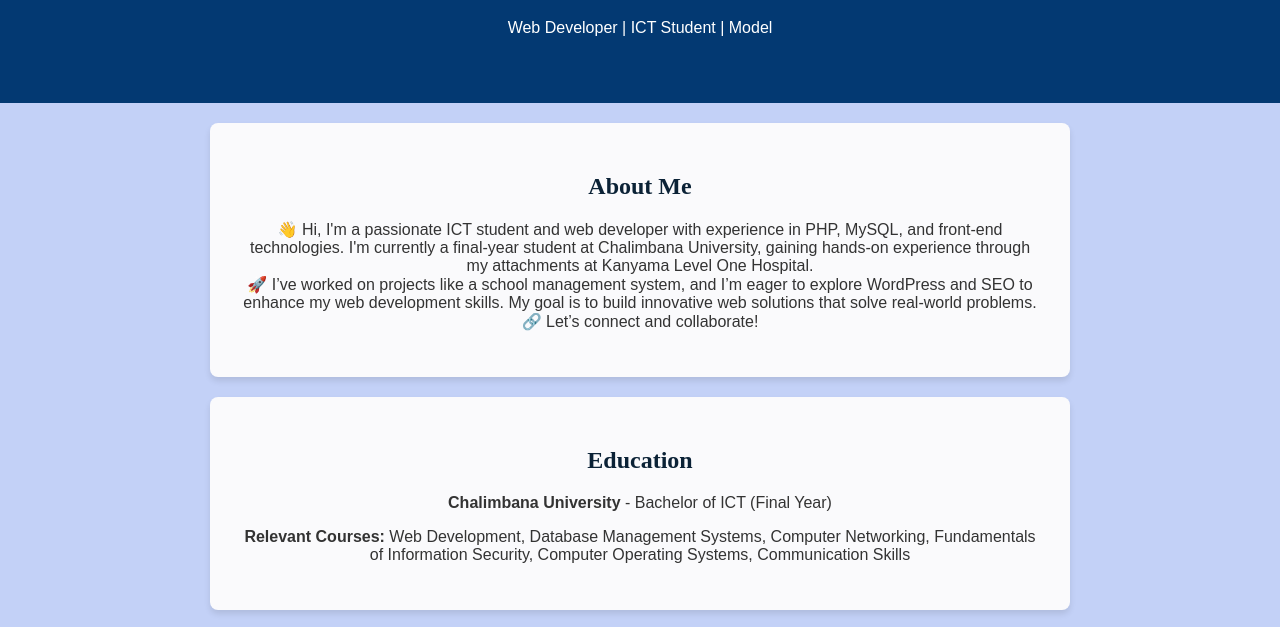
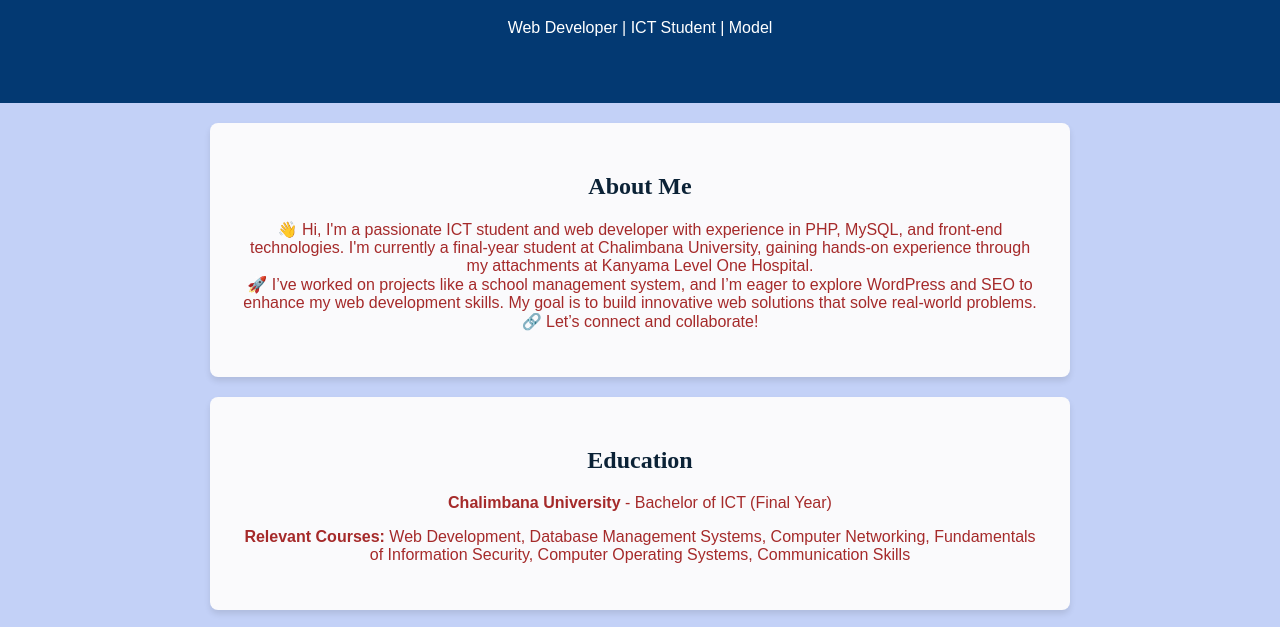
Before and after one commit to SCHNGA/my---portfolio, a plain HTML site: page index.html in a window 1280 px wide. Shown: the part 149-776 px from the top of the page. Drawn offline with Linux system fonts and the light colour scheme.

Commit message:
Update style.css

```diff
--- a/style.css
+++ b/style.css
@@ -3,7 +3,7 @@ body {
     margin: 0;
     padding: 0;
     background-color: #c3d1f7;
-    color: #333;
+    color: brown;
     text-align: center;
 }
 
```
